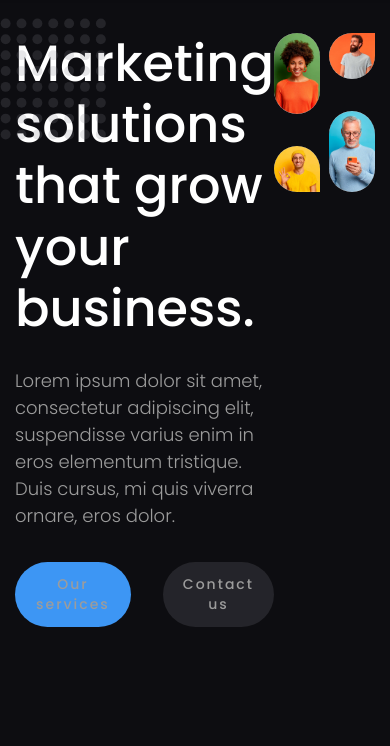
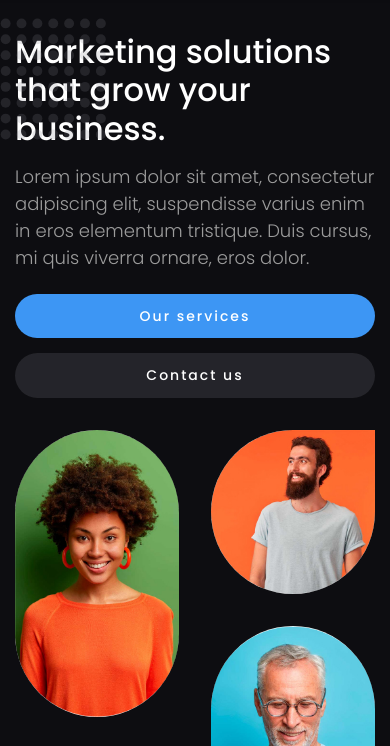
Before and after one commit to ViraMesha/growfy, a plain HTML site: page index.html in a window 390 px wide. Shown: the part 67-813 px from the top of the page. Drawn offline with Linux system fonts and the light colour scheme.

Commit message:
add adaptive for main section

```diff
--- a/css/style.css
+++ b/css/style.css
@@ -59,6 +59,7 @@ body {
   padding: 16px 30px;
   border-radius: 50px;
   background-color: var(--blue-color);
+  color: var(--secondary-text-color);
 
   font-size: 14px;
   font-weight: 500;
@@ -93,7 +94,6 @@ body {
   font-size: 51px;
   font-weight: 500;
   line-height: 1.2; /* 120% */
-  max-width: 520px;
 }
 
 .header-main__title:not(:last-child) {
@@ -103,7 +103,6 @@ body {
 .header-main__text {
   font-size: 18px;
   line-height: 1.5;
-  max-width: 500px;
 }
 
 .header-main__text:not(:last-child) {
@@ -112,10 +111,49 @@ body {
 
 .header-main__actions {
   display: flex;
-  gap: 32px;
+  column-gap: 32px;
+  row-gap: 15px;
   align-items: center;
 }
-.header-main__button {
+
+@media (min-width: 768px) {
+  .header-main__title {
+    max-width: 520px;
+  }
+
+  .header-main__text {
+    max-width: 500px;
+  }
+}
+
+@media (max-width: 991.98px) {
+  .header-main__title {
+    font-size: 44px;
+  }
+}
+
+@media (max-width: 767.98px) {
+  .header-main__title {
+    font-size: 32px;
+  }
+
+  .header-main__title:not(:last-child) {
+    margin-bottom: 15px;
+  }
+
+  .header-main__text:not(:last-child) {
+    margin-bottom: 23px;
+  }
+}
+
+@media (max-width: 479.98px) {
+  .header-main__actions {
+    flex-direction: column;
+  }
+
+  .header-main__button {
+    width: 100%;
+  }
 }
 
 /*----------------------------------*/
@@ -131,7 +169,8 @@ body {
   width: 100%;
   top: 0;
   left: 0;
-  background-color: rgba(13, 13, 17, 0.5);
+  background-color: rgba(13, 13, 17, 0.7);
+  z-index: 50;
 }
 
 .header__container {
@@ -398,12 +437,16 @@ body {
 
 .main {
   padding-top: 160px;
+  padding-bottom: 100px;
 }
+
 .main__container {
   display: flex;
+  gap: 32px;
 }
 .main__content {
   flex: 0 1 50%;
+  align-self: center;
 }
 
 .main__header {
@@ -466,12 +509,22 @@ body {
 @media (max-width: 991.98px) {
   .main {
     padding-top: 120px;
+    padding-bottom: 60px;
   }
 }
 
 @media (max-width: 767.98px) {
   .main {
     padding-top: 100px;
+    padding-bottom: 30px;
+  }
+
+  .main__container {
+    flex-direction: column;
+  }
+
+  .main__content {
+    align-self: stretch;
   }
 }
 
```
